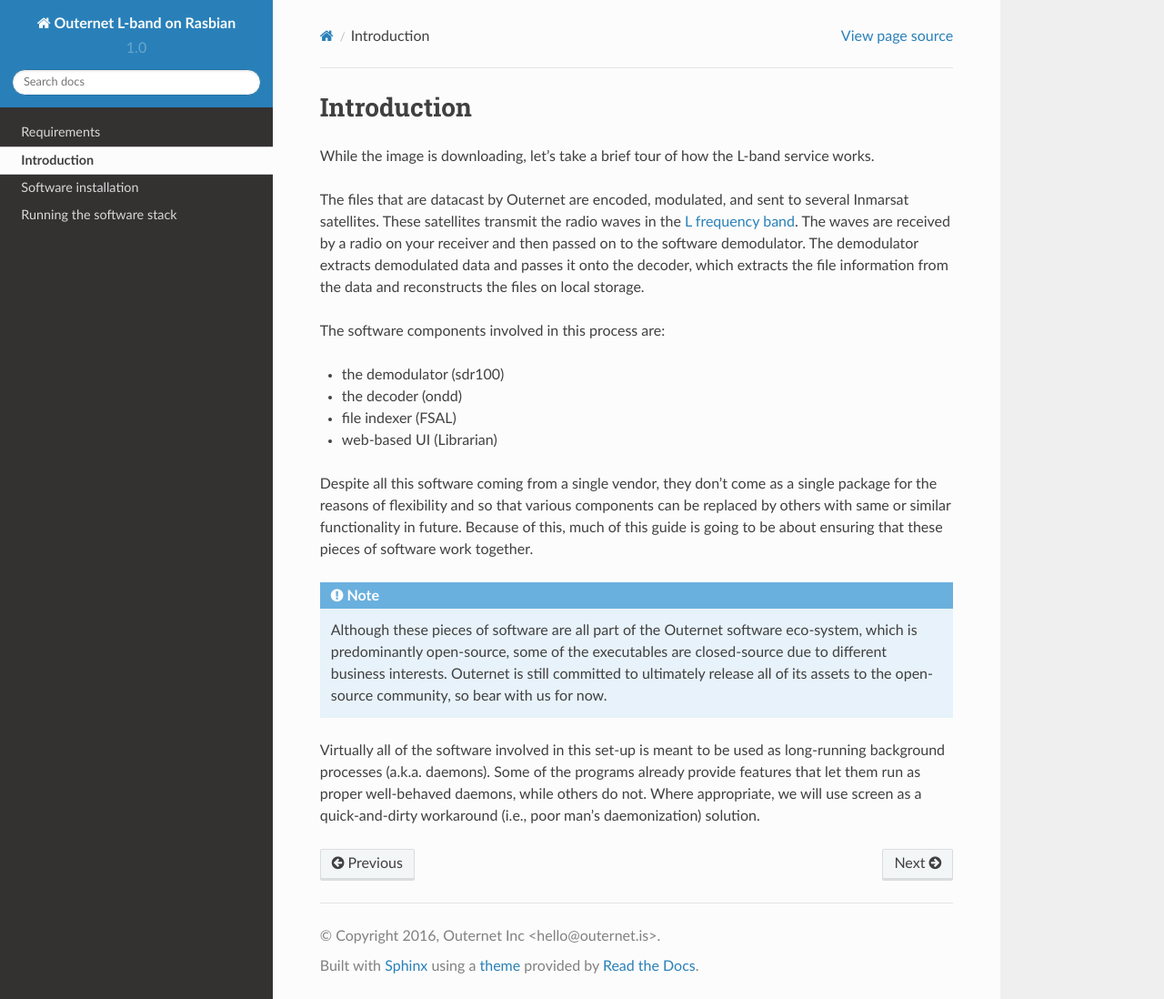
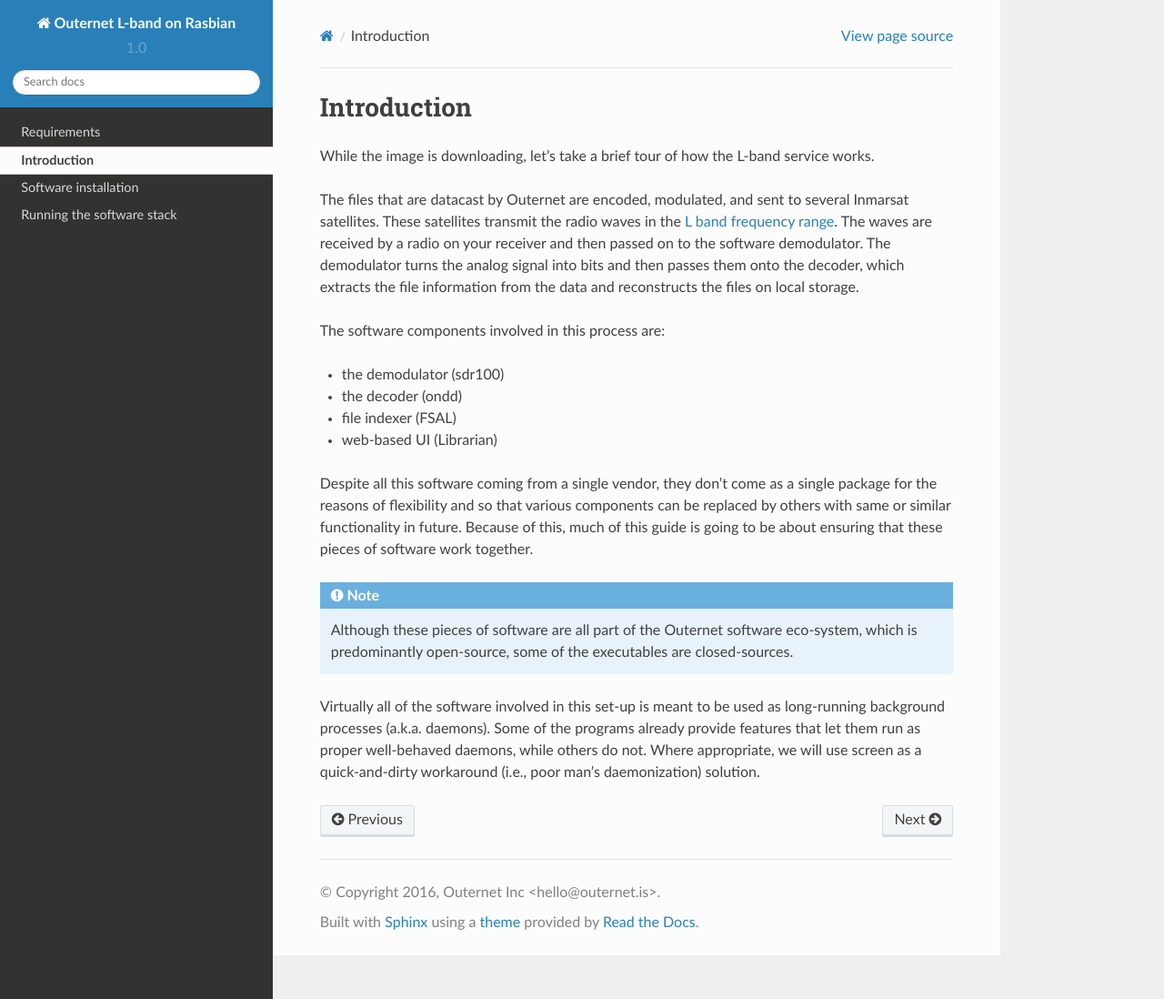
Before and after one commit to meyerscr/outernet-rpi-lband, a Sphinx documentation site: the page built from docs/source/intro.rst, in a window 1280 px wide and 1098 px high. Shown: the whole window at 91% size. Built offline with Sphinx 7.4.7 and the Read the Docs theme 2.0.0, drawn with Linux system fonts in a browser that asks for light colours.

Commit message:
Copy edit to intro.rst

```diff
--- a/docs/source/intro.rst
+++ b/docs/source/intro.rst
@@ -6,11 +6,11 @@
 
 The files that are datacast by Outernet are encoded, modulated, and sent to
 several Inmarsat satellites. These satellites transmit the radio waves in the
-`L frequency band <https://en.wikipedia.org/wiki/L_band>`_. The waves are
+`L band frequency range <https://en.wikipedia.org/wiki/L_band>`_. The waves are
 received by a radio on your receiver and then passed on to the software
-demodulator. The demodulator extracts demodulated data and passes it onto the
-decoder, which extracts the file information from the data and reconstructs the
-files on local storage.
+demodulator. The demodulator turns the analog signal into bits and then passes them
+onto the decoder, which extracts the file information from the data and reconstructs
+the files on local storage.
 
 The software components involved in this process are:
 
@@ -28,9 +28,7 @@
 .. note::
     Although these pieces of software are all part of the Outernet software
     eco-system, which is predominantly open-source, some of the executables are
-    closed-source due to different business interests. Outernet is still
-    committed to ultimately release all of its assets to the open-source
-    community, so bear with us for now.
+    closed-sources.
 
 Virtually all of the software involved in this set-up is meant to be used as
 long-running background processes (a.k.a. daemons). Some of the programs
```
